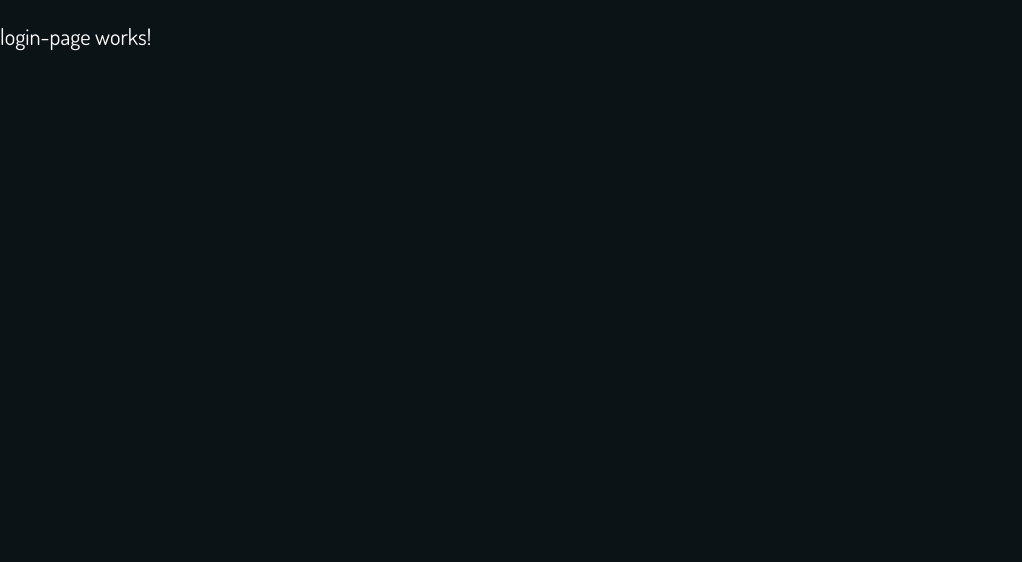
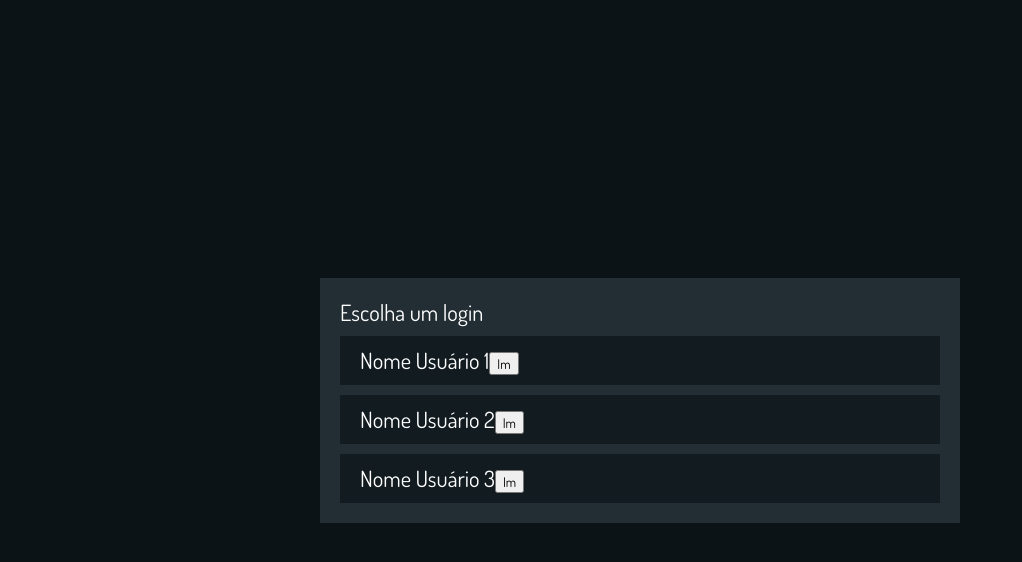
Before and after one commit to pablokz1/Clone-WhatsApp---Angular, an Angular app: page /login in a window 1280 px wide. Shown: the top 562 px of the page, without its empty margins (0-1022 px from the left). Built offline with nearby package versions, Linux system fonts and the light colour scheme.

Commit message:
[IP] - Atualização containar de login

```diff
--- a/src/app/app.routes.ts
+++ b/src/app/app.routes.ts
@@ -3,6 +3,11 @@ import { LoginPageComponent } from '../users/pages/login-page/login-page/login-p
 
 export const routes: Routes = [
     {
+        path: "",
+        redirectTo: "login",
+        pathMatch: "full"
+    },
+    {
         path: "login",
         component: LoginPageComponent
     }
--- a/src/styles.scss
+++ b/src/styles.scss
@@ -1,5 +1,9 @@
 @use "colors" as *;
 @import url('https://fonts.googleapis.com/css2?family=Dosis:wght@400;500;600;700&display=swap');
+
+.red {
+    background-color: red;
+}
 
 body {
     margin: 0;
--- a/src/users/pages/login-page/login-page/login-page.component.scss
+++ b/src/users/pages/login-page/login-page/login-page.component.scss
@@ -1,3 +1,28 @@
+@use "colors" as *;
+
 :host {
-  display: block;
+  display: grid;
+  place-items: center;
+  width: 100vw;
+  height: 100vh;
 }
+
+.container {
+  padding: 20px;
+  width: 50vw;
+  background-color: $background-2;
+
+  input {
+    display: none;
+  }
+
+  .user {
+    background-color: $background;
+    margin-top: 10px;
+    padding: 10px 20px;
+
+    button {
+      color: black;
+    }
+  }
+}
--- a/src/users/pages/login-page/login-page/login-page.component.ts
+++ b/src/users/pages/login-page/login-page/login-page.component.ts
@@ -4,9 +4,30 @@ import { Component } from '@angular/core';
   standalone: true,
   imports: [],
   template: `
-    <p>
-      login-page works!
-    </p>
+   <div class="container red">
+      <div>Escolha um login</div>
+
+      <input type="file" #input>
+
+      <div class="user">
+        <img src="" alt="">
+        <span>Nome Usuário 1</span>
+        <button (click)="input.click()">Im</button>
+      </div>
+
+      <div class="user">
+        <img src="" alt="">
+        <span>Nome Usuário 2</span>
+        <button (click)="input.click()">Im</button>
+      </div>
+
+      <div class="user">
+        <img src="" alt="">
+        <span>Nome Usuário 3</span>
+        <button (click)="input.click()">Im</button>
+      </div>
+
+   </div>
   `,
   styleUrl: './login-page.component.scss'
 })
```
